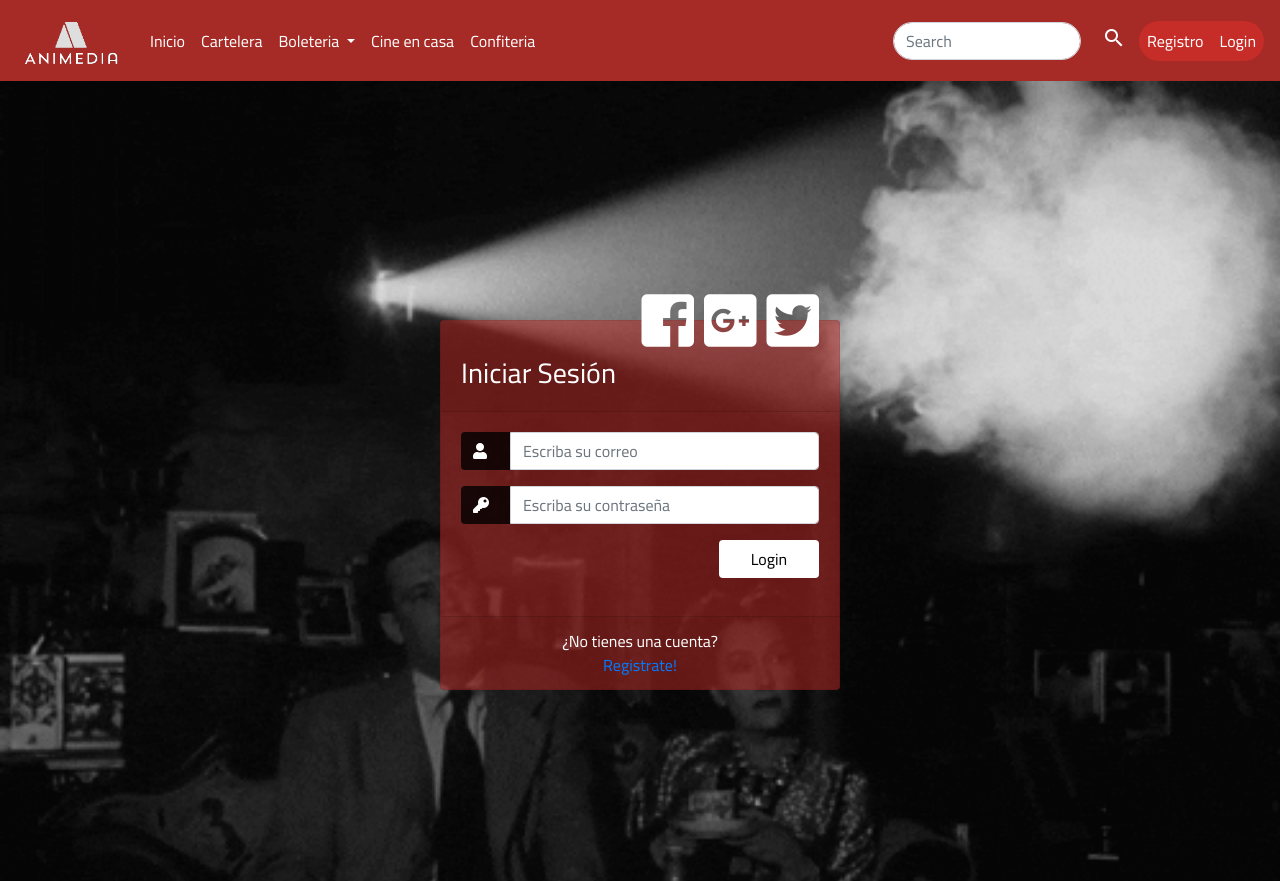
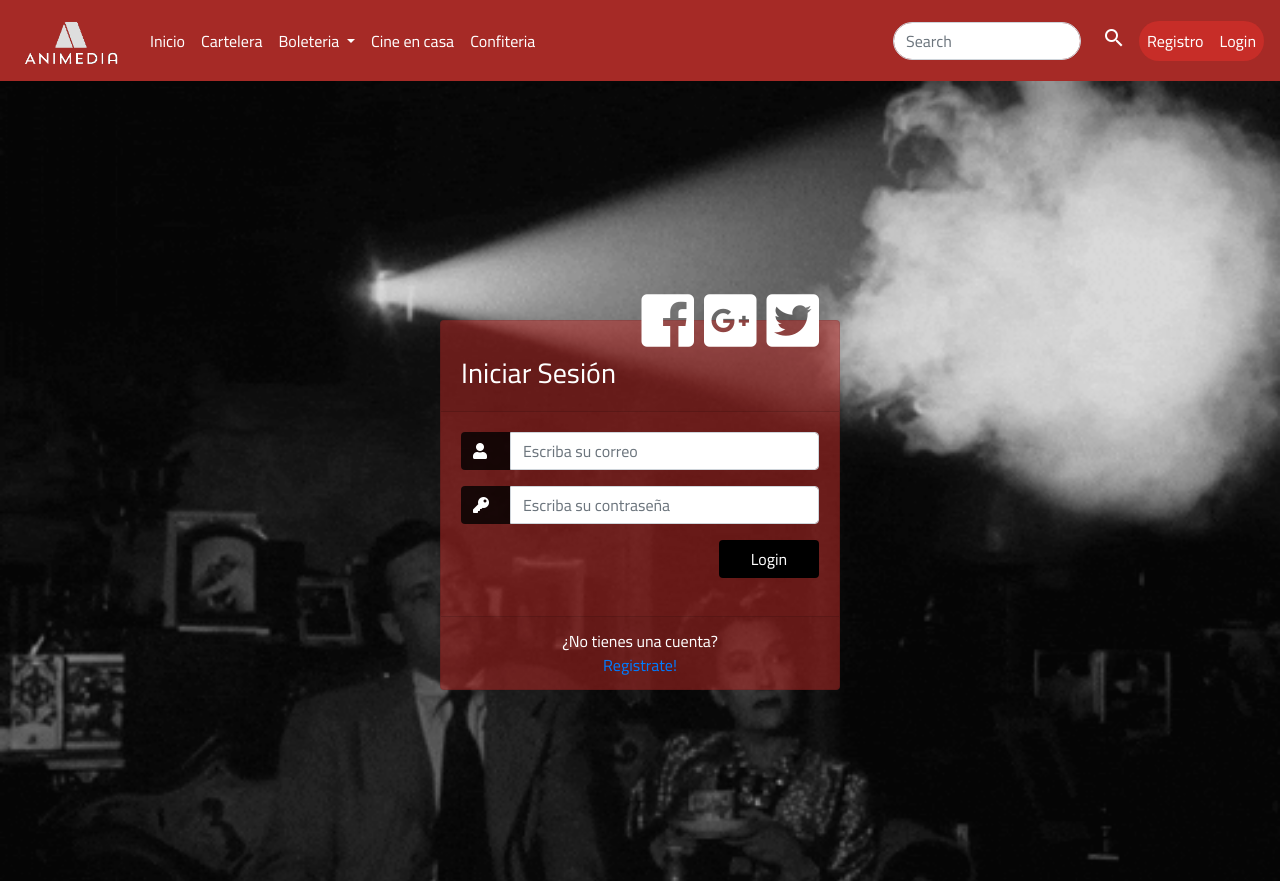
Before and after one commit to julianza32/Animedia, an Angular app in the folder animedia/: page /login in a window 1280 px wide. In both pictures the pointer is over the input "Login". Built offline with nearby package versions, Linux system fonts and the light colour scheme.

Commit message:
boton ingreso login

```diff
--- a/animedia/src/app/pages/login/login.component.css
+++ b/animedia/src/app/pages/login/login.component.css
@@ -73,8 +73,8 @@ width: 100px;
 }
 
 .login_btn:hover{
-color: black;
-background-color: white;
+color: white;
+background-color: black;
 }
 
 .links{
@@ -83,4 +83,5 @@ color: white;
 
 .links a{
 margin-left: 4px;
+color:rgb(199, 45, 40) ;
 }
```
